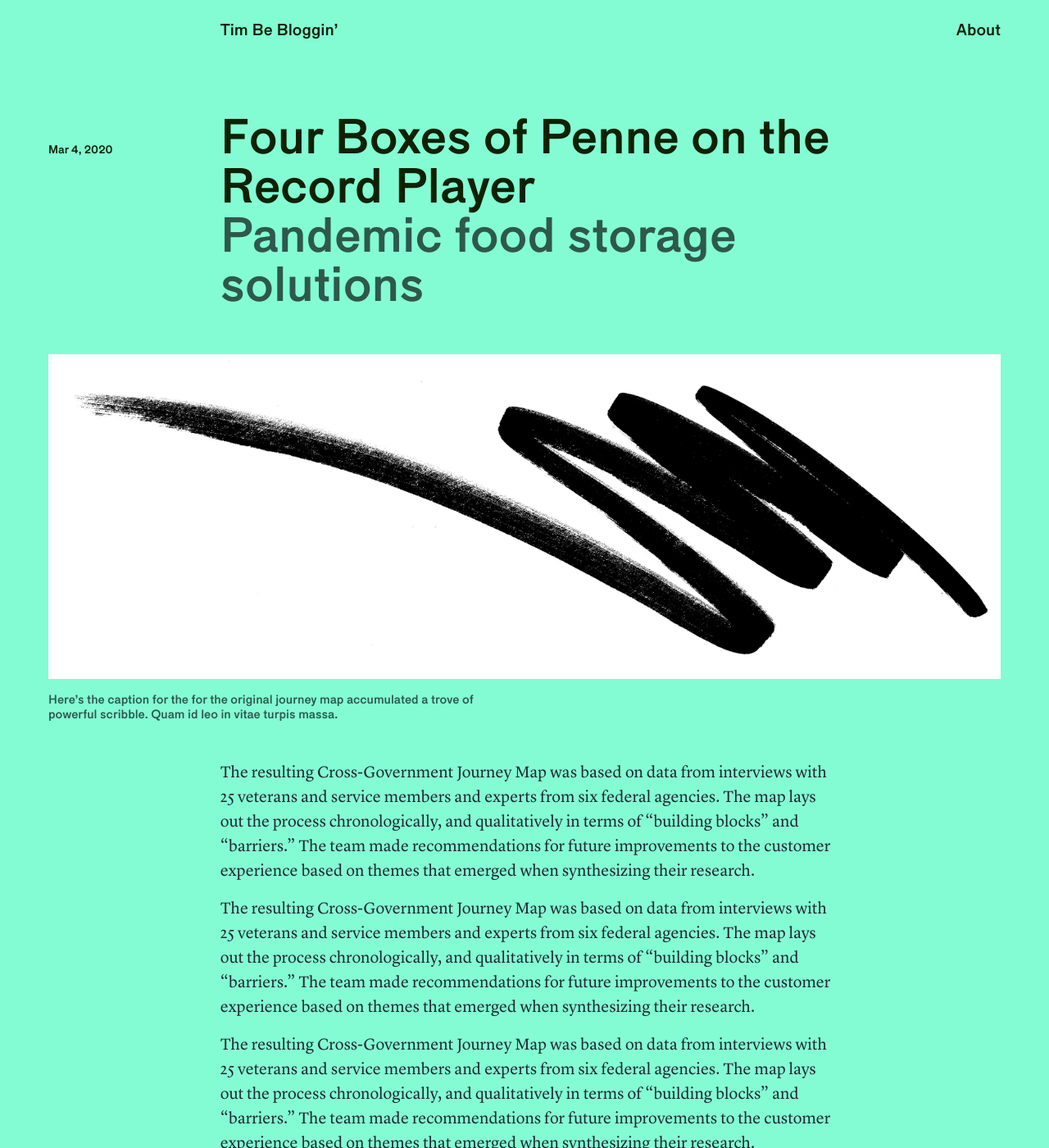
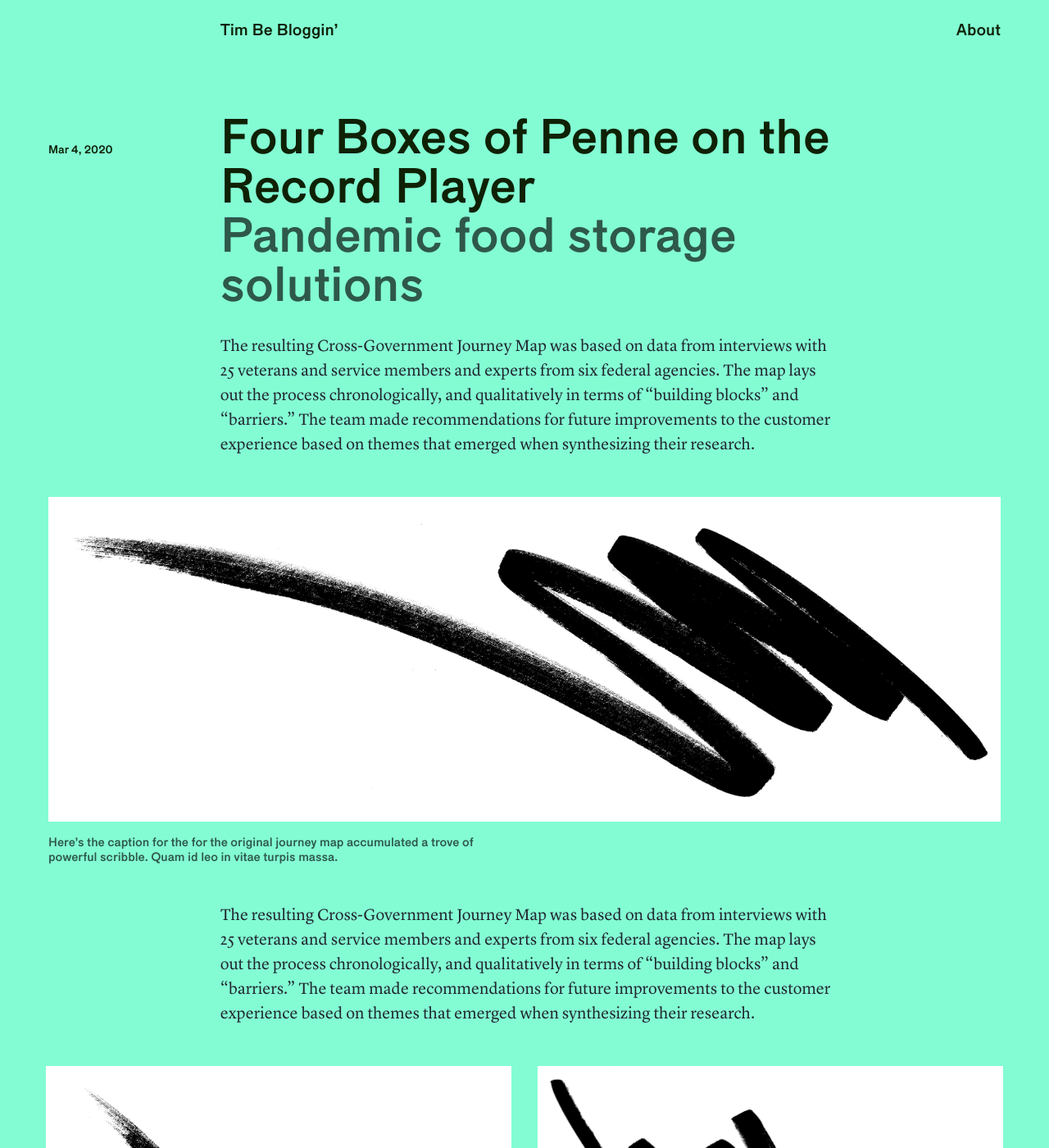
Before and after one commit to timtimtimtimofficial/composition-deduction, a Jekyll site: the page built from _posts/2020-03-04-four-boxes-of-penne-on-the-record-player.html, in a window 1280 px wide and 1400 px high. Shown: the whole window at 82% size. Built offline with Jekyll 4.4.1, drawn with Linux system fonts in a browser that asks for light colours; some of the changed text lies outside the part shown.

Commit message:
some more image options in posts

```diff
--- a/_posts/2020-03-04-four-boxes-of-penne-on-the-record-player.html
+++ b/_posts/2020-03-04-four-boxes-of-penne-on-the-record-player.html
@@ -4,19 +4,27 @@
 subtitle: "Pandemic food storage solutions"
 date:   2020-03-04 16:49:33 -0400
 tags: gymnastics anti-racism puppies
-img_full-width-header: scribble.jpg
-img_full-width-header-caption: "Here’s the caption for the for the original journey map accumulated a trove of powerful scribble. Quam id leo in vitae turpis massa."
+img_full-width-in-post: scribble.jpg
+img_full-width-in-post-caption: "Here’s the caption for the for the original journey map accumulated a trove of powerful scribble. Quam id leo in vitae turpis massa."
+img_full-width-2-up-01: scribble2.jpg
+img_full-width-2-up-01-caption: "Scribble 2 six federal agencies. The map lays out the process chronologically, and qualitatively in terms of “building blocks” and “barriers.”"
+img_full-width-2-up-02: scribble3.jpg
+img_full-width-2-up-02-caption: "Scribble 3 in particular, we wanted to take a closer look at the process through the lens of human needs and emotions."
 img_homepage: scribble.jpg
 ---
-
-{% include img_full-width-header.html %}
 
 <p>
   The resulting Cross-Government Journey Map was based on data from interviews with 25 veterans and service members and experts from six federal agencies. The map lays out the process chronologically, and qualitatively in terms of “building blocks” and “barriers.” The team made recommendations for future improvements to the customer experience based on themes that emerged when synthesizing their research.
 </p>
+
+{% include img_full-width-in-post.html %}
+
 <p>
   The resulting Cross-Government Journey Map was based on data from interviews with 25 veterans and service members and experts from six federal agencies. The map lays out the process chronologically, and qualitatively in terms of “building blocks” and “barriers.” The team made recommendations for future improvements to the customer experience based on themes that emerged when synthesizing their research.
 </p>
+
+{% include img_full-width-2-up.html %}
+
 <p>
   The resulting Cross-Government Journey Map was based on data from interviews with 25 veterans and service members and experts from six federal agencies. The map lays out the process chronologically, and qualitatively in terms of “building blocks” and “barriers.” The team made recommendations for future improvements to the customer experience based on themes that emerged when synthesizing their research.
 </p>
```
Also changed, not shown: _posts/2020-01-11-im-a-cucumber.html (+11 -0 lines), 2 other files.
